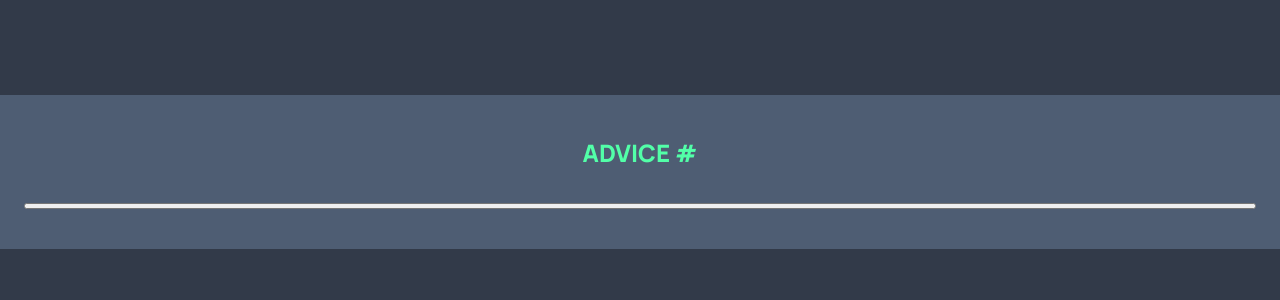
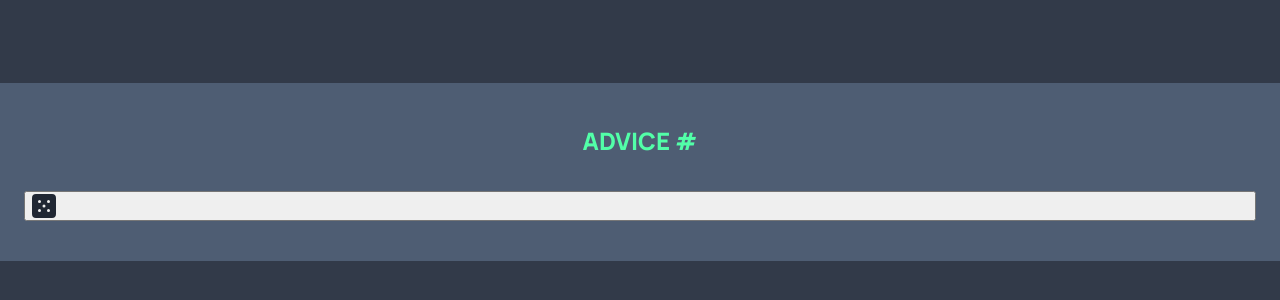
Before and after one commit to XenoMee/Advice-Generator-App, a plain HTML site: page index.html in a window 1280 px wide. Shown: the part 228-528 px from the top of the page. Drawn offline with Linux system fonts and the light colour scheme.

Commit message:
add dice icon inside generator button

```diff
--- a/index.html
+++ b/index.html
@@ -19,7 +19,13 @@
       <h1 class="visually-hidden">Advice Generator</h1>
       <p class="advice-id">Advice #<span id="advice-number"></span></p>
       <blockquote class="advice-text"></blockquote>
-      <button class="btn generator-btn" aria-label="Generate New Advice"></button>
+      <button class="btn generator-btn" aria-label="Generate New Advice">
+        <svg class="dice-icon" width="24" height="24" xmlns="http://www.w3.org/2000/svg">
+          <path
+            d="M20 0H4a4.005 4.005 0 0 0-4 4v16a4.005 4.005 0 0 0 4 4h16a4.005 4.005 0 0 0 4-4V4a4.005 4.005 0 0 0-4-4ZM7.5 18a1.5 1.5 0 1 1 0-3 1.5 1.5 0 0 1 0 3Zm0-9a1.5 1.5 0 1 1 0-3 1.5 1.5 0 0 1 0 3Zm4.5 4.5a1.5 1.5 0 1 1 0-3 1.5 1.5 0 0 1 0 3Zm4.5 4.5a1.5 1.5 0 1 1 0-3 1.5 1.5 0 0 1 0 3Zm0-9a1.5 1.5 0 1 1 0-3 1.5 1.5 0 0 1 0 3Z"
+            fill="#202733" />
+        </svg>
+      </button>
     </div>
 
   </main>
```
